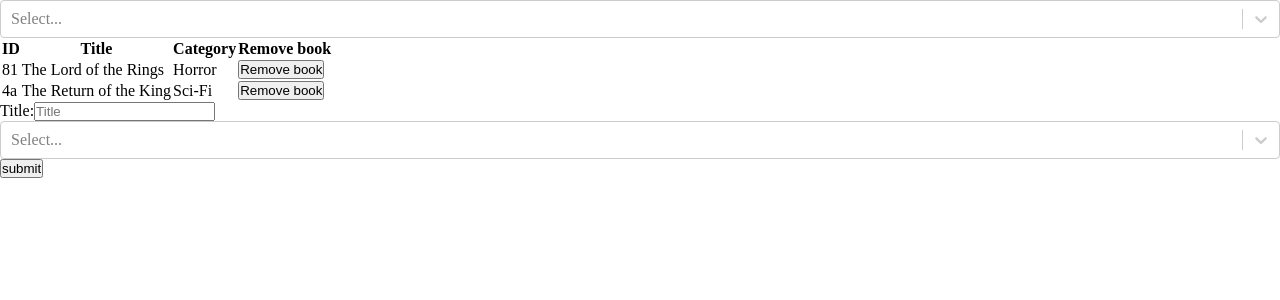
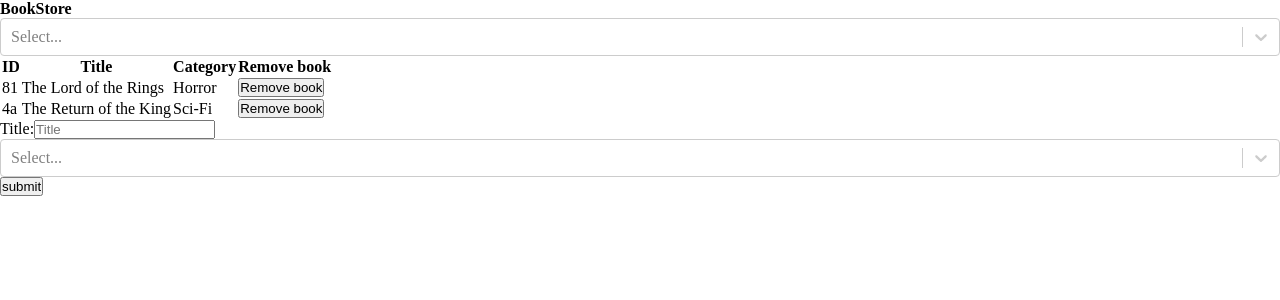
Before and after one commit to sergiocortessat/Redux_Bookstore, a React (Create React App) app: page / in a window 1280 px wide. Shown: the top 300 px of the page. Built offline with nearby package versions, Linux system fonts and the light colour scheme.

Commit message:
Add navbar title

```diff
--- a/src/Containers/NavBar.js
+++ b/src/Containers/NavBar.js
@@ -19,7 +19,12 @@ const NavBar = () => {
   }, [books]);
   return (
     <nav>
-      <CategoryFilter handleOnChange={handleOnChange} options={options} />
+      <ul>
+        <li><h4>BookStore</h4></li>
+        <li>
+          <CategoryFilter handleOnChange={handleOnChange} options={options} />
+        </li>
+      </ul>
     </nav>
   );
 };
```
